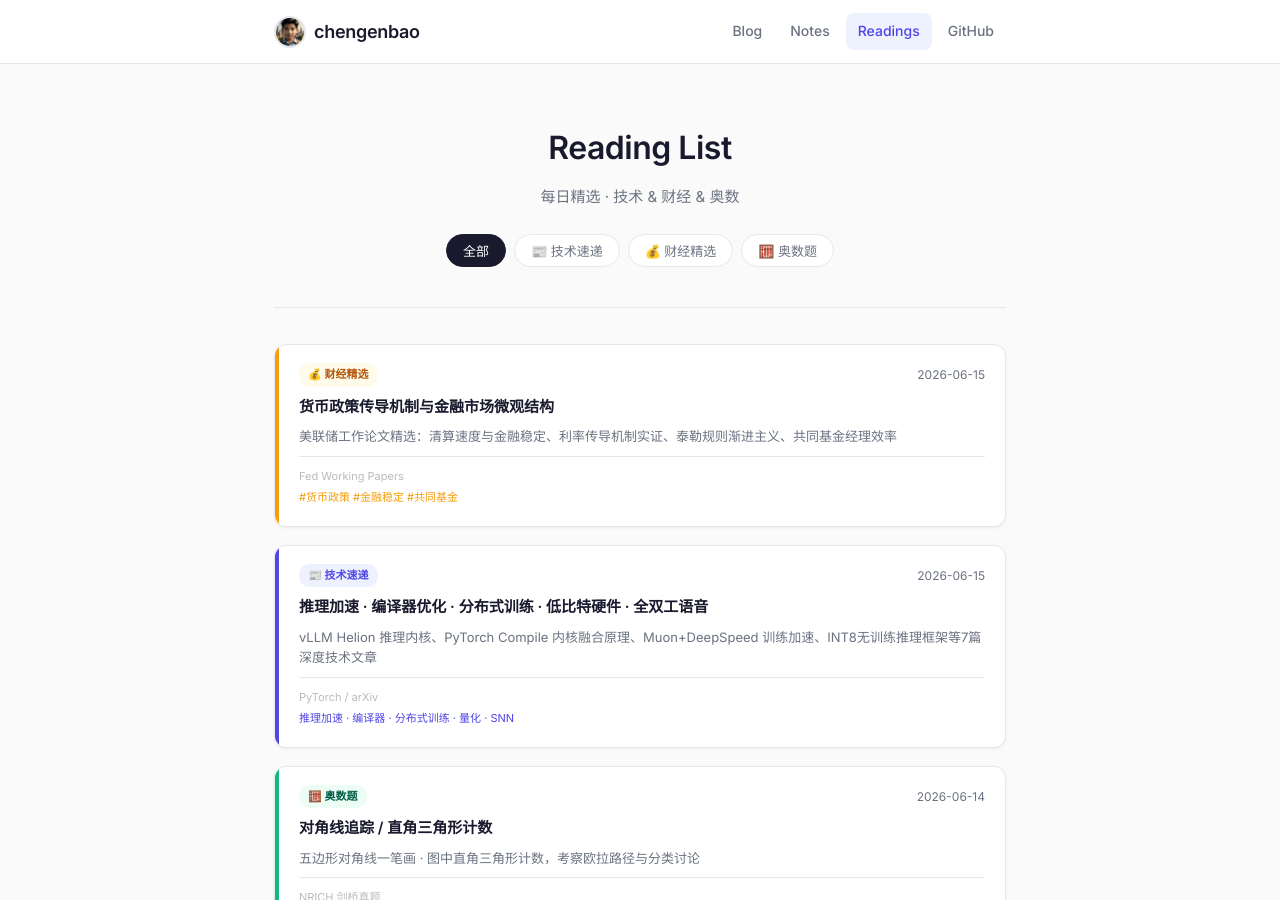
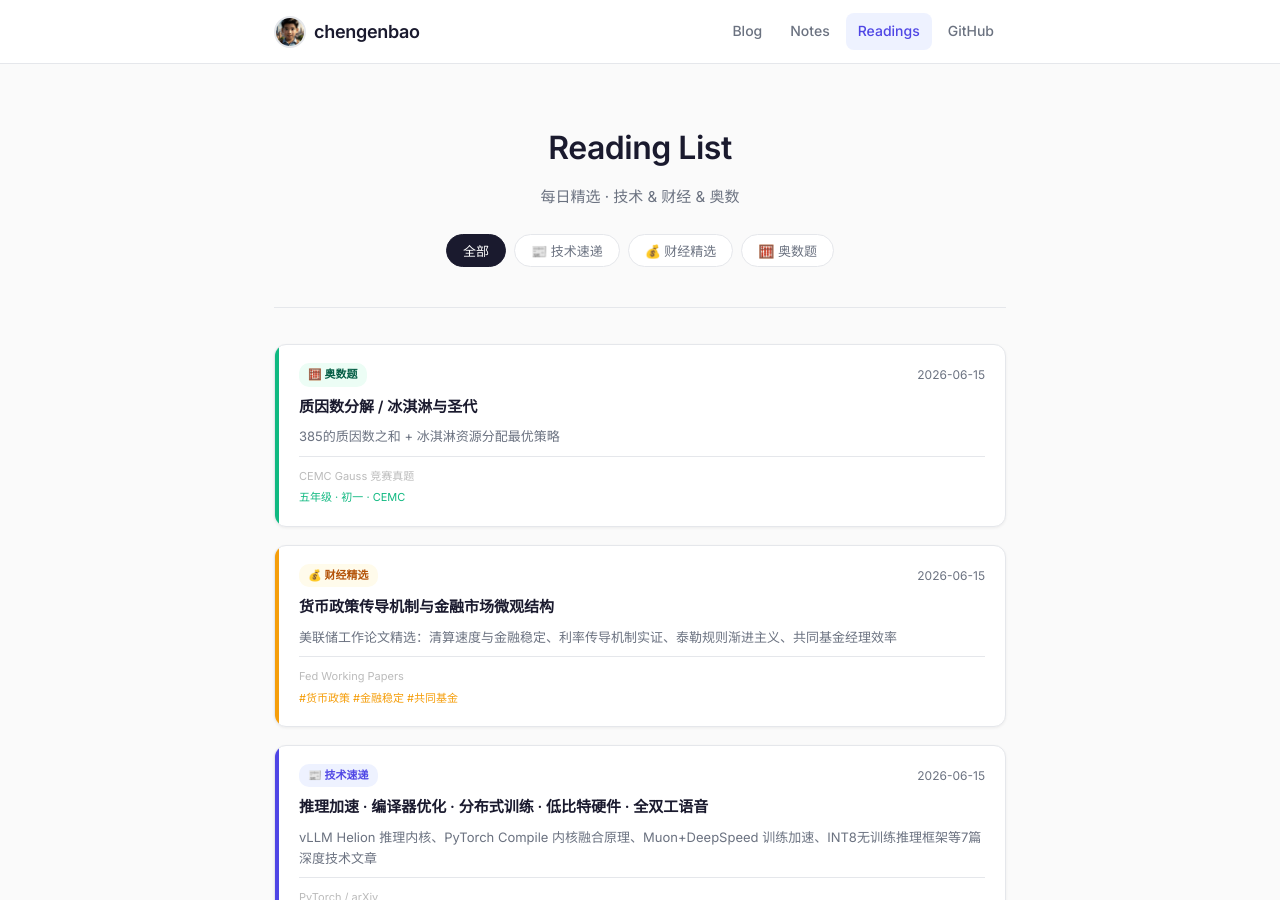
Before and after one commit to chengenbao/chengenbao.github.io, a Jekyll site: the page built from reading-list/index.md, in a window 1280 px wide and 900 px high. Built offline with Jekyll 4.4.1, drawn with Linux system fonts in a browser that asks for light colours.

Commit message:
add math card 2026-06-15

```diff
--- a/reading-list/index.md
+++ b/reading-list/index.md
@@ -18,6 +18,7 @@
   </div>
 
   <div class="rl-grid">
+<a class="rl-card math" href="/reading-list/2026-06-15-math/"><div class="rl-accent"></div><div class="rl-body"><div class="rl-top"><span class="rl-badge math">🧮 奥数题</span><time>2026-06-15</time></div><h2>质因数分解 / 冰淇淋与圣代</h2><p>385的质因数之和 + 冰淇淋资源分配最优策略</p><div class="rl-meta"><span class="rl-source">CEMC Gauss 竞赛真题</span><span class="rl-tags">五年级 · 初一 · CEMC</span></div></div></a>
 <a class="rl-card finance" href="/reading-list/2026-06-15-finance-daily/">
   <div class="rl-accent"></div>
   <div class="rl-body">
```
